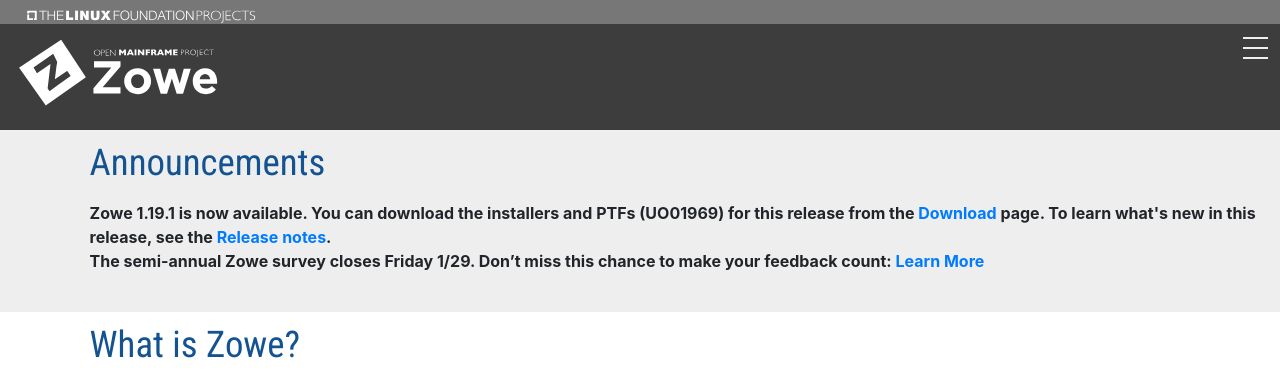
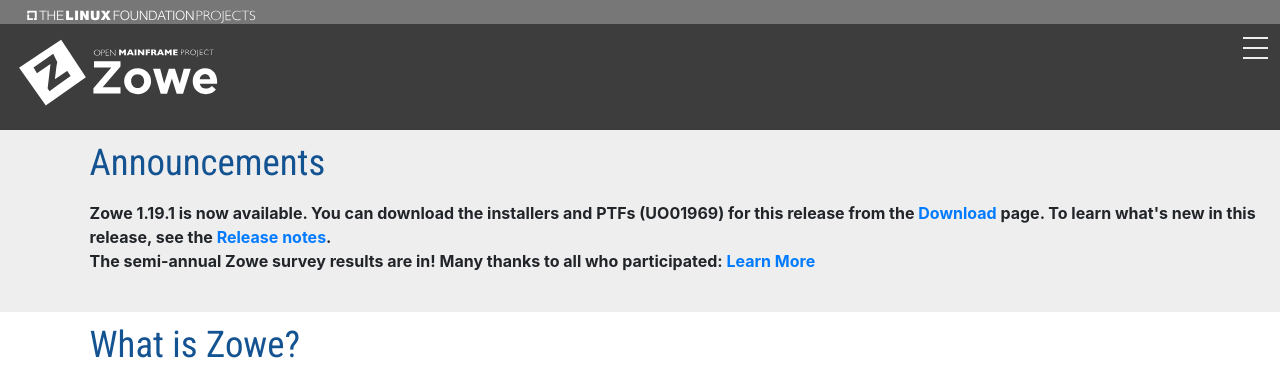
Before and after one commit to zowe/zowe.github.io, a Jekyll site: the page built from index.md, in a window 1280 px wide and 900 px high, cut to the strip 0-374 px from the top of the window. Built offline with Jekyll 4.4.1, drawn with Linux system fonts in a browser that asks for light colours; our own code applies the rules of GitHub Pages for plain Markdown files.

Commit message:
Announce Zowe survey summary
Signed-off-by: Rose Sakach <Rose.Sakach@broadcom.com>

```diff
--- a/_data/announcements.yml
+++ b/_data/announcements.yml
@@ -1,3 +1,3 @@
 # Announcements
-- announcement: "The semi-annual Zowe survey closes Friday 1/29.  Don’t miss this chance to make your feedback count:"
-  link: https://www.surveymonkey.com/r/PSGBKRN
+- announcement: "The semi-annual Zowe survey results are in! Many thanks to all who participated:"
+  link: https://github.com/zowe/community/blob/master/surveys/Zowe%20Survey%201H2021%20ALL.pdf
```
